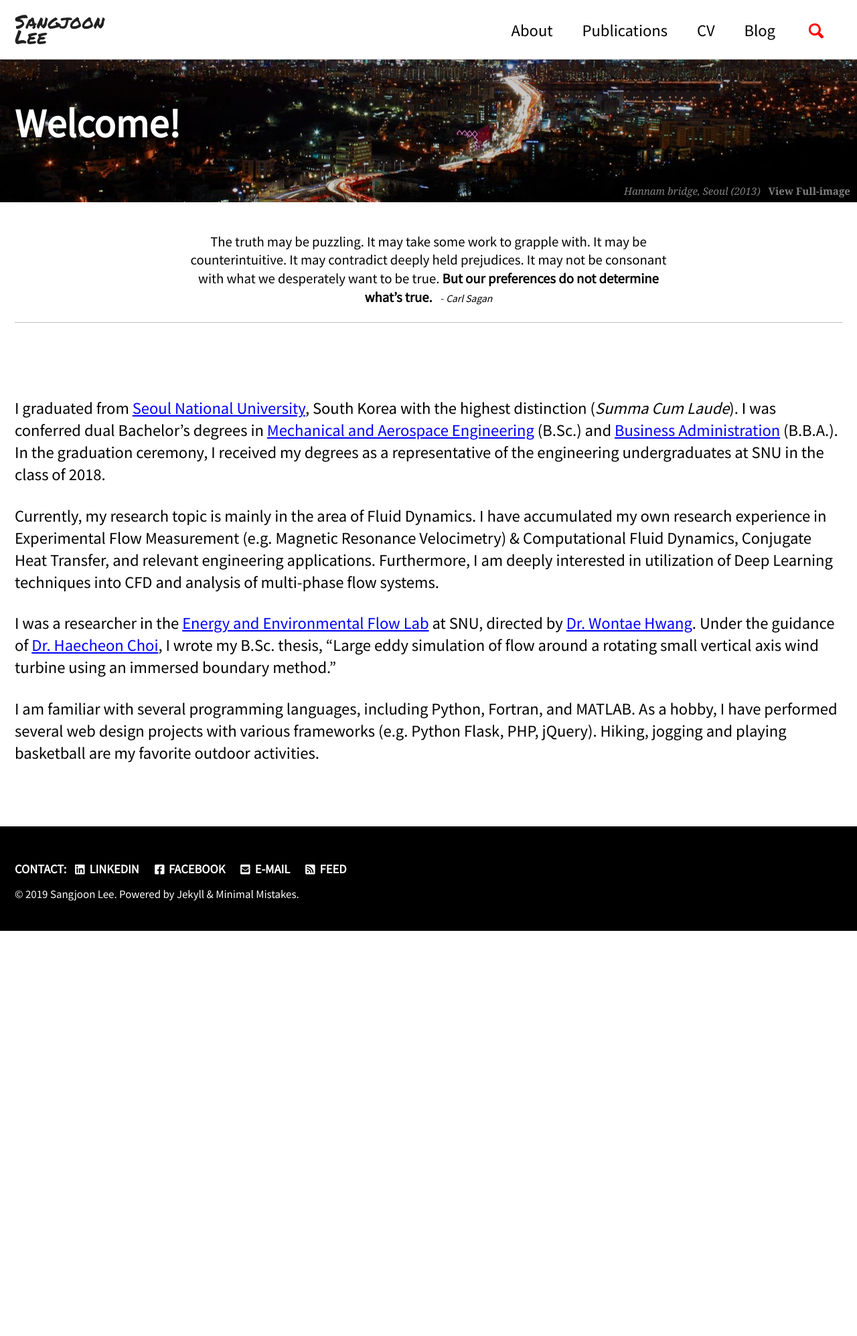
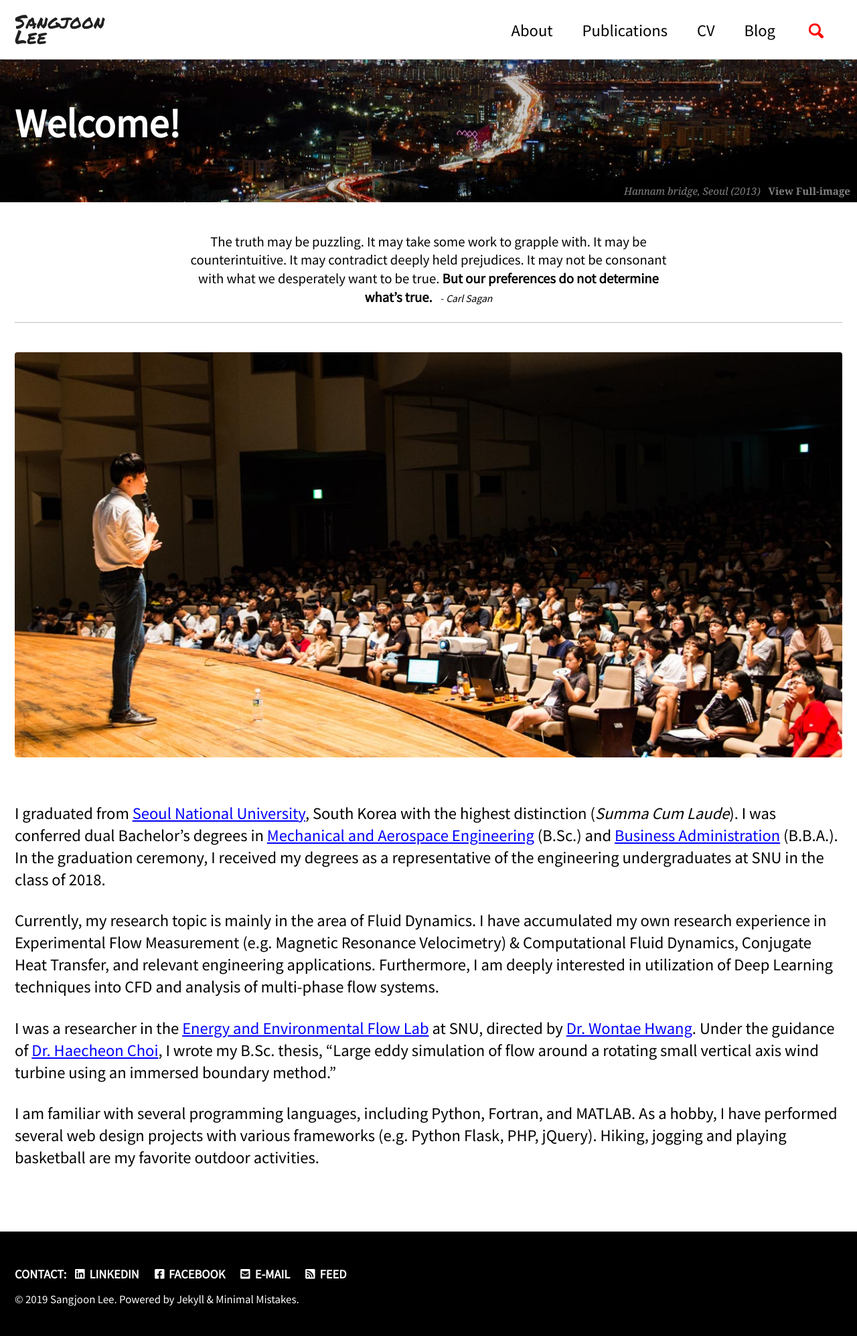
Before and after one commit to jun9303/jun9303.github.io, a Jekyll site: the page built from index.md, in a window 1280 px wide. Shown: the whole page at 67% size. Built offline with Jekyll 4.4.1, drawn with Linux system fonts in a browser that asks for light colours; cached includes are drawn as plain includes; nearby versions of some CDN libraries; before the commit the page ends 1390 px from its top, so only the background shows below that.

Commit message:
Signed-off-by: SJ <jun9303@gmail.com>

```diff
--- a/index.md
+++ b/index.md
@@ -7,13 +7,11 @@ header:
   caption: "*Hannam bridge, Seoul (2013)* &nbsp; **[View Full-image](https://sangjoonlee.tk/assets/photographs/hannam_bridge_seoul_2013.jpg)**"
 intro:
   - excerpt: "The truth may be puzzling. It may take some work to grapple with. It may be counterintuitive. It may contradict deeply held prejudices. It may not be consonant with what we desperately want to be true. **But our preferences do not determine what's true.** &nbsp; <small>- *Carl Sagan*</small>"
-row1_welcome:
-  - image_path: "assets/images/welcome_1.jpg"
 ---
 
 {% include feature_row id="intro" type="center" %}
 
-{% include figure id="row1_welcome" %}
+{% include figure id="row1_welcome" image_path="assets/images/welcome_1.jpg" %}
 
 I graduated from [Seoul National University](http://useoul.edu/), South Korea with the highest distinction (*Summa Cum Laude*). I was conferred dual Bachelor's degrees in [Mechanical and Aerospace Engineering](http://me.snu.ac.kr/eng/default.asp) (B.Sc.) and [Business Administration](http://cba.snu.ac.kr/en) (B.B.A.). In the graduation ceremony, I received my degrees as a representative of the engineering undergraduates at SNU in the class of 2018.
 
```
